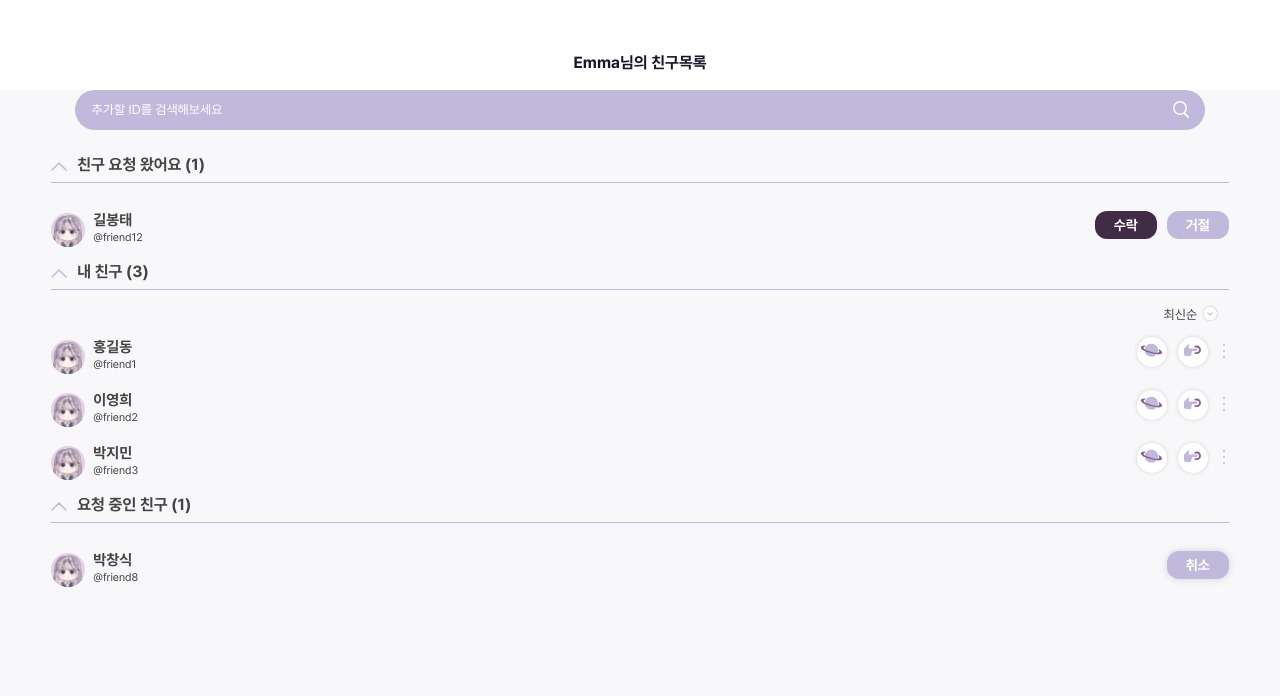
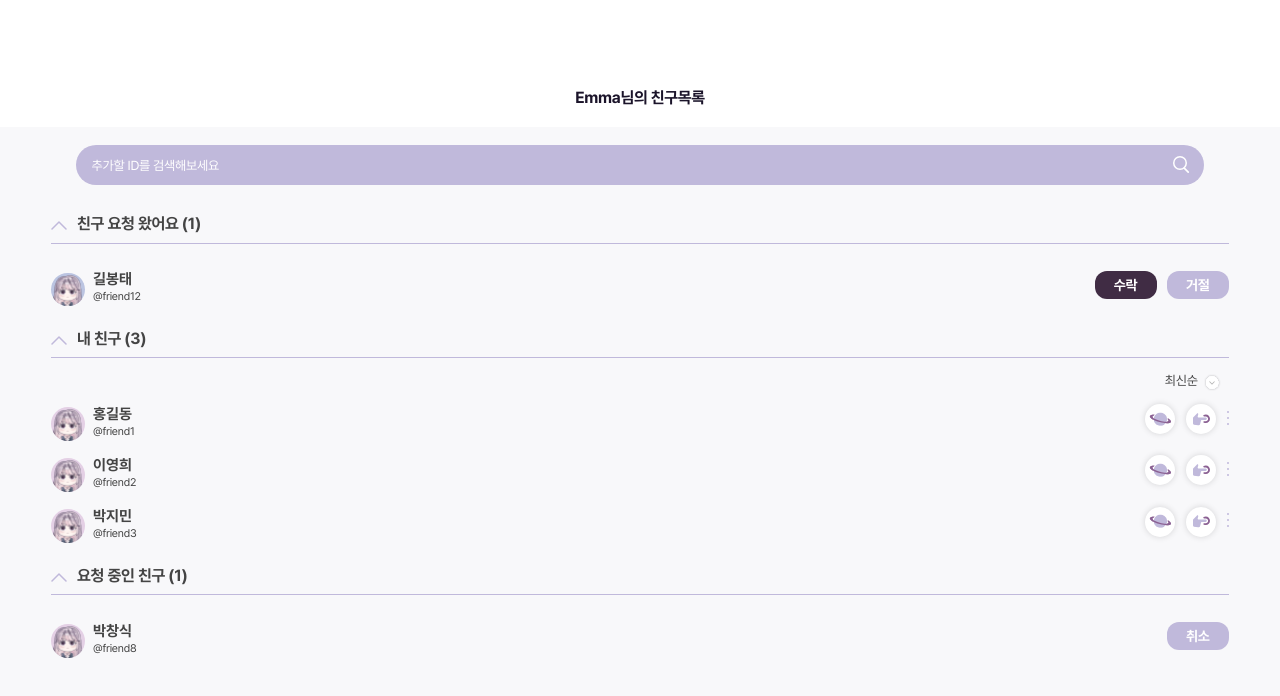
Before and after one commit to KUIT-Pleiades/Pleiades-Web-FrontEnd, a React (Vite) app: page /friendtab in a window 1280 px wide. Shown: the top 696 px of the page. Built offline with nearby package versions, Linux system fonts and the light colour scheme.

Commit message:
Feat: FriendsTab, SearchUsersBar scss rebuild complete

```diff
--- a/src/components/SearchUsersBar/SearchUsersBar.module.scss
+++ b/src/components/SearchUsersBar/SearchUsersBar.module.scss
@@ -8,30 +8,21 @@
     justify-content: center;
     position: relative;
     z-index: 10;
-
-    &::after {
-        content: '';
-        position: absolute;
-        top: 95%;
-        left: 0;
-        width: 100%;
-        height: 30px;
-        background: linear-gradient(to bottom, #F8F8FA, rgba(255, 255, 255, 0));
-        z-index: 10;
-        pointer-events: none;
-    }
+    //border: 1px solid black;
 }
 
 // Search bar styling
 .searchBar {
     width: 86%;
-    height: 40px;
+    height: 2.5rem;
     background-color: #C0B9DB;
-    border-radius: 20px;
+    border-radius: 3.125rem;
+    //flex-shrink: 0;
     display: flex;
     align-items: center;
     justify-content: space-between;
-    padding: 0 15px;
+    padding: 0 0.87rem;
+    margin: 1.13rem 0;
     z-index: 11;
 }
 
@@ -40,18 +31,19 @@
     background-color: transparent;
     border: none;
     width: 90%;
-    line-height: 20px;
-    color: #FFFFFF;
+    color: #FFF;
 
     &::placeholder {
-        color: #FFFFFF;
-        font-family: "Pretendard";
-        font-size: 13px;
+        color: #FFF;
+        font-family: Pretendard;
+        font-size: 0.8125rem;
+        font-style: normal;
+        font-weight: 400;
+        line-height: normal;
+        letter-spacing: -0.01625rem;
     }
-
     &:focus {
         outline: none;
-
         &::placeholder {
             color: transparent;
         }
--- a/src/pages/FriendsTab/FriendsTab.module.scss
+++ b/src/pages/FriendsTab/FriendsTab.module.scss
@@ -5,39 +5,40 @@
     overflow: hidden;
     padding: 0;
     margin: 0;
-    width: 100vw;
-    height: 100vh;
+    width: 100dvw;
+    height: 100dvh;
     background-color: #F8F8FA;
 }
 
 // 헤더 컨테이너 스타일
 .headContainer {
     width: 100%;
-    height: 9%;
+    height: 6.7125rem;
     display: flex;
-    justify-content: center;
-    align-items: flex-end;
-    padding: 0 0 18px 0;
+    flex-direction: column;
+    justify-content: end;
+    align-items: center;
+    padding: 0 0 1.25rem 0;
     margin: 0;
-    background-color: #FFFFFF;
+    background-color: #FFF;
 
     .title {
-        padding: 0;
-        margin: 0;
 
-        .titleName,
-        .titleWelcome {
+        .titleName{
+            color: #1B142A;
+            text-align: center;
             font-family: "Pretendard";
-            font-size: 16px;
-            color: #1B142A;
-            font-weight: bold;
+            font-size: 1rem;
+            font-style: normal;
+            font-weight: 700;
+            line-height: normal;
+            letter-spacing: -0.02rem;
         }
     }
 }
 
 // 친구 없음 화면 스타일
 .noFriend {
-    font-family: "Pretendard";
     width: 100%;
     display: flex;
     flex-direction: column;
@@ -48,14 +49,26 @@
     transform: translate(-50%, -50%);
 
     .noFriendFirstText {
-        font-weight: 500;
-        font-size: 16px;
         color: #1B142A;
+        text-align: center;
+        font-family: Pretendard;
+        font-size: 1rem;
+        font-style: normal;
+        font-weight: 700;
+        line-height: normal;
+        letter-spacing: -0.02rem;
+        margin-bottom: 1.12rem;
     }
 
     .noFriendSecondText {
+        color: #444;
+        text-align: center;
+        font-family: Pretendard;
+        font-size: 0.8125rem;
+        font-style: normal;
         font-weight: 400;
-        font-size: 13px;
-        color: #444444;
+        line-height: normal;
+        letter-spacing: -0.01625rem;
+        margin-bottom: 2.69rem;
     }
 }
--- a/src/pages/FriendsTab/FriendsTab.tsx
+++ b/src/pages/FriendsTab/FriendsTab.tsx
@@ -22,10 +22,14 @@ interface FriendsData {
 
 const FriendsTab: React.FC = () => {
     const [character, setCharacter] = useState<Character | null>(null);
-    const [friendsData, setFriendsData] = useState<FriendsData | null>(null);
+    const [friendsData, setFriendsData] = useState<FriendsData>({
+        FriendRequests: [],
+        MyFriends: [],
+        MyRequests: [],
+    });
 
     //친구 있는지 없는지
-    const [hasNoFriend, setHasNoFriend] = useState<boolean>(false);
+    //const [hasNoFriend, setHasNoFriend] = useState<boolean>(false);
 
     const handleDeleteFriend = () => {
         //친구 삭제
@@ -41,16 +45,13 @@ const FriendsTab: React.FC = () => {
                 .then((data) => {setFriendsData(data)})
                 .catch((err) => {console.error(err)});
     }, []);
-    useEffect(() => {
-        if (
-            friendsData?.FriendRequests?.length === 0 &&
-            friendsData?.MyFriends?.length === 0 &&
-            friendsData?.MyRequests?.length === 0
-        ) {
-            setHasNoFriend(true); // 친구 없음
-        } else {
-            setHasNoFriend(false); // 친구 있음
-        }
+
+    const hasNoFriend = React.useMemo(() => {
+        return (
+            friendsData.FriendRequests.length === 0 &&
+            friendsData.MyFriends.length === 0 &&
+            friendsData.MyRequests.length === 0
+        );
     }, [friendsData]);
 
     if (!character || !friendsData) return <div>Loading...</div>;
@@ -60,8 +61,7 @@ const FriendsTab: React.FC = () => {
             {/*================================ 제목 부분 ===================================*/}
             <div className={s.headContainer}>
                 <div className={s.title}>
-                    <span className={s.titleName}>{character?.characterName}</span>
-                    <span className={s.titleWelcome}>님의 친구목록</span>
+                    <span className={s.titleName}>{character?.characterName}님의 친구목록</span>
                 </div>
             </div>
             {/*================================ 검색창 부분 ==================================*/}
--- a/src/pages/FriendsTab/ShowFriendRequestsList/ShowFriendRequestsList.module.scss
+++ b/src/pages/FriendsTab/ShowFriendRequestsList/ShowFriendRequestsList.module.scss
@@ -18,30 +18,40 @@
 .profileImage {
     border-radius: 50%;
     overflow: hidden;
-    background-color: #E4D0E5;
-    width: 34px;
-    height: 34px;
+    background-color: #BBC4E1;
+    width: 2.12rem;
+    height: 2.12rem;
 }
 
 .nameId {
-    margin-left: 8px;
+    margin: 0;
+    margin-left: 0.5rem;
+    height: 2.12rem;
 
     p {
         margin: 0;
         padding: 0;
 
         &:nth-child(1) {
+            top: 0;
+            color: #444;
             font-family: "Pretendard";
-            font-size: 15px;
-            color: #444444;
-            font-weight: bold;
-            margin-bottom: 2px;
+            font-size: 0.9375rem;
+            font-style: normal;
+            font-weight: 700;
+            line-height: normal;
+            margin-bottom: 0.13rem;
         }
 
         &:nth-child(2) {
+            bottom: 0;
+            color: #444;
             font-family: "Pretendard";
-            font-size: 11px;
-            color: #444444;
+            font-size: 0.6875rem;
+            font-style: normal;
+            font-weight: 400;
+            line-height: normal;
+            letter-spacing: -0.01375rem;
         }
     }
 }
@@ -53,15 +63,19 @@
 }
 
 .acceptButton, .declineButton {
-    width: 62px;
-    height: 28px;
+    width: 3.88rem;
+    height: 1.75rem;
     border: none;
-    color: #FFFFFF;
-    border-radius: 12px;
+    border-radius: 0.75rem;
+    color: #FFF;
+    text-align: center;
     font-family: "Pretendard";
-    font-size: 14px;
-    font-weight: bold;
-    margin-left: 10px;
+    font-size: 0.875rem;
+    font-style: normal;
+    font-weight: 700;
+    line-height: normal;
+    letter-spacing: -0.01456rem;
+    margin-left: 0.63rem;
 
     &.acceptButton {
         background-color: #402C44;
@@ -78,21 +92,26 @@
     top: 50%;
     left: 50%;
     transform: translate(-50%, -50%);
-    background: #FFFFFF;
-    border-radius: 10px;
-    box-shadow: 0 0 10px rgba(0, 0, 0, 0.25);
+    background: #FFF;
+    border-radius: 0.75rem;
+    filter: drop-shadow(0px 0px 35px rgba(0, 0, 0, 0.25));
+    // filter: drop-shadow(0px 0px 20px rgba(41, 34, 41, 0.25));
     width: 70%;
-    height: 50px;
-    font-family: "ElectricalSafety";
-    font-weight: 400;
-    font-size: 15px;
+    min-width: 17.9rem;
+    height: 3.06rem;
     color: #1B142A;
     text-align: center;
+    font-family: "ElectricalSafety";
+    font-size: 0.9375rem;
+    font-style: normal;
+    font-weight: 400;
+    line-height: normal;
     display: flex;
     justify-content: center;
     align-items: center;
     z-index: 1000;
     animation: fadeInOut 1.5s ease-in-out;
+    opacity: 0;
 
     @keyframes fadeInOut {
         0% {
@@ -111,19 +130,17 @@
 }
 
 .acceptFriendPopupSpacecraftUp {
-    position: fixed;
-    top: -33px;
-    left: -15px;
-    width: 38px;
-    height: 31px;
+    position: absolute;
+    top: -65%; /* 팝업 상단 기준으로 약간 위로 배치 */
+    left: -5%; /* 팝업 왼쪽 기준으로 약간 왼쪽으로 배치 */
+    width: 2.34712rem;
     z-index: 1001;
 }
 
 .acceptFriendPopupSpacecraftDown {
-    position: fixed;
-    bottom: -30px;
-    right: 5px;
-    width: 38px;
-    height: 31px;
+    position: absolute;
+    bottom: -65%; /* 팝업 하단 기준으로 약간 아래로 배치 */
+    right: 1%; /* 팝업 오른쪽 기준으로 약간 오른쪽으로 배치 */
+    width: 2.34712rem;
     z-index: 1001;
 }
--- a/src/pages/FriendsTab/ShowMyFriendsList/ShowMyFriendsList.module.scss
+++ b/src/pages/FriendsTab/ShowMyFriendsList/ShowMyFriendsList.module.scss
@@ -19,29 +19,39 @@
     border-radius: 50%;
     overflow: hidden;
     background-color: #E4D0E5;
-    width: 34px;
-    height: 34px;
+    width: 2.12rem;
+    height: 2.12rem;
 }
 
 .nameId {
-    margin-left: 8px;
+    margin: 0;
+    margin-left: 0.5rem;
+    height: 2.12rem;
 
     p {
         margin: 0;
         padding: 0;
 
         &:nth-child(1) {
+            top: 0;
+            color: #444;
             font-family: "Pretendard";
-            font-size: 15px;
-            color: #444444;
-            font-weight: bold;
-            margin-bottom: 2px;
+            font-size: 0.9375rem;
+            font-style: normal;
+            font-weight: 700;
+            line-height: normal;
+            margin-bottom: 0.13rem;
         }
 
         &:nth-child(2) {
+            bottom: 0;
+            color: #444;
             font-family: "Pretendard";
-            font-size: 11px;
-            color: #444444;
+            font-size: 0.6875rem;
+            font-style: normal;
+            font-weight: 400;
+            line-height: normal;
+            letter-spacing: -0.01375rem;
         }
     }
 }
@@ -52,44 +62,44 @@
     align-items: center;
 }
 
-.goStationButton, .pokeButton {
-    width: 30px;
-    height: 30px;
+.goStationButton, .pokeButton, .onPokeButton {
+    width: 1.88rem;
+    height: 1.88rem;
+    padding-top: 0.2rem;
+    padding-left: 0.08rem;
     border: none;
     border-radius: 50%;
-    background-color: #FFFFFF;
-    box-shadow: 0px 0px 4px rgba(0, 0, 0, 0.15);
-    margin-left: 11px;
+    background-color: #FFF;
+    box-shadow: 0px 0px 0.4rem rgba(0, 0, 0, 0.15);
+    margin-left: 0.69rem;
 }
 
 .onPokeButton {
-    width: 30px;
-    height: 30px;
-    border: none;
-    border-radius: 50%;
     background-color: #E4D0E5;
-    box-shadow: 0px 0px 4px rgba(0, 0, 0, 0.15);
-    margin-left: 11px;
 }
 
 .deleteFriendsButton {
-    width: 10px;
+    width: 0.125rem;
     border: none;
     background-color: transparent;
-    margin-left: 11px;
+    margin-left: 0.69rem;
 }
 
 .showDeleteFriendModalButton {
-    width: 78px;
-    height: 28px;
+    width: 4.88rem;
+    height: 1.75rem;
     border: none;
-    background-color: #FFFFFF;
+    background-color: #FFF;
+    box-shadow: 0px 0px 5px 0px rgba(41, 34, 41, 0.20);
+    border-radius: 0.75rem;
     color: #8B6193;
-    border-radius: 12px;
-    box-shadow: 0px 0px 4px rgba(0, 0, 0, 0.15);
-    font-family: "Pretendard";
-    font-weight: 500;
-    font-size: 13px;
+    text-align: center;
+    font-family: Pretendard;
+    font-size: 0.8125rem;
+    font-style: normal;
+    font-weight: 700;
+    line-height: normal;
+    letter-spacing: -0.01875rem;
 }
 
 // Poke popup styles
@@ -98,21 +108,26 @@
     top: 50%;
     left: 50%;
     transform: translate(-50%, -50%);
-    background: #FFFFFF;
-    border-radius: 10px;
-    box-shadow: 0 0 10px rgba(0, 0, 0, 0.25);
+    background: #FFF;
+    border-radius: 0.75rem;
+    filter: drop-shadow(0px 0px 35px rgba(0, 0, 0, 0.25));
+    // filter: drop-shadow(0px 0px 20px rgba(41, 34, 41, 0.25));
     width: 70%;
-    height: 50px;
-    font-family: "ElectricalSafety";
-    font-weight: 400;
-    font-size: 15px;
+    min-width: 17.9rem;
+    height: 3.06rem;
     color: #1B142A;
     text-align: center;
+    font-family: "ElectricalSafety";
+    font-size: 0.9375rem;
+    font-style: normal;
+    font-weight: 400;
+    line-height: normal;
     display: flex;
     justify-content: center;
     align-items: center;
     z-index: 1000;
     animation: fadeInOut 1.5s ease-in-out;
+    opacity: 0;
 
     @keyframes fadeInOut {
         0% {
@@ -131,19 +146,17 @@
 }
 
 .pokePopupStarsUp {
-    position: fixed;
-    top: -50%;
+    position: absolute;
+    top: -55%;
     left: 2%;
-    width: 20px;
-    height: 20px;
+    width: 1.24219rem;
     z-index: 1001;
 }
 
 .pokePopupStarsDown {
-    position: fixed;
-    bottom: -50%;
-    right: 2%;
-    width: 20px;
-    height: 20px;
+    position: absolute;
+    bottom: -55%;
+    right: 3%;
+    width: 1.24219rem;
     z-index: 1001;
 }
--- a/src/pages/FriendsTab/ShowMyRequestsList/ShowMyRequestsList.module.scss
+++ b/src/pages/FriendsTab/ShowMyRequestsList/ShowMyRequestsList.module.scss
@@ -19,50 +19,58 @@
     border-radius: 50%;
     overflow: hidden;
     background-color: #E4D0E5;
-    width: 34px;
-    height: 34px;
+    width: 2.12rem;
+    height: 2.12rem;
 }
 
 .nameId {
-    margin-left: 8px;
+    margin: 0;
+    margin-left: 0.5rem;
+    height: 2.12rem;
 
     p {
         margin: 0;
         padding: 0;
 
         &:nth-child(1) {
+            top: 0;
+            color: #444;
             font-family: "Pretendard";
-            font-size: 15px;
-            color: #444444;
-            font-weight: bold;
-            margin-bottom: 2px;
+            font-size: 0.9375rem;
+            font-style: normal;
+            font-weight: 700;
+            line-height: normal;
+            margin-bottom: 0.13rem;
         }
 
         &:nth-child(2) {
+            bottom: 0;
+            color: #444;
             font-family: "Pretendard";
-            font-size: 11px;
-            color: #444444;
+            font-size: 0.6875rem;
+            font-style: normal;
+            font-weight: 400;
+            line-height: normal;
+            letter-spacing: -0.01375rem;
         }
     }
 }
 
-// Button container and cancel button
-.buttonContainer {
-    display: flex;
-    justify-content: space-between;
-}
-
 .cancelButton {
-    width: 62px;
-    height: 28px;
+    width: 3.88rem;
+    height: 1.75rem;
     border: none;
-    color: #FFFFFF;
-    border-radius: 12px;
+    border-radius: 0.75rem;
+    color: #FFF;
+    text-align: center;
     font-family: "Pretendard";
-    font-size: 14px;
-    font-weight: bold;
+    font-size: 0.875rem;
+    font-style: normal;
+    font-weight: 700;
+    line-height: normal;
+    letter-spacing: -0.01456rem;
+    margin-left: 0.63rem;
     background-color: #C0B9DB;
-    box-shadow: 0px 0px 8px rgba(0, 0, 0, 0.15);
 }
 
 // Cancel request popup styling
@@ -71,16 +79,20 @@
     top: 50%;
     left: 50%;
     transform: translate(-50%, -50%);
-    background: #FFFFFF;
-    border-radius: 10px;
-    box-shadow: 0 0 10px rgba(0, 0, 0, 0.25);
+    background: #FFF;
+    border-radius: 0.75rem;
+    filter: drop-shadow(0px 0px 35px rgba(0, 0, 0, 0.25));
+    // filter: drop-shadow(0px 0px 20px rgba(41, 34, 41, 0.25));
     width: 70%;
-    height: 5%;
-    font-family: "Pretendard";
-    font-weight: bold;
-    font-size: 15px;
+    min-width: 17.9rem;
+    height: 3.06rem;
     color: #1B142A;
     text-align: center;
+    font-family: "ElectricalSafety";
+    font-size: 0.9375rem;
+    font-style: normal;
+    font-weight: 400;
+    line-height: normal;
     display: flex;
     justify-content: center;
     align-items: center;
--- a/src/pages/FriendsTab/ShowTotalFriendsList/ShowTotalFriendsList.module.scss
+++ b/src/pages/FriendsTab/ShowTotalFriendsList/ShowTotalFriendsList.module.scss
@@ -3,8 +3,8 @@
     width: 100%;
     max-height: 78%;
     background-color: transparent;
-    margin: 15px 0 0;
-    padding: 10px 0 0;
+    margin: 0.75rem 0 0;
+    //padding: 0.75rem 0 0;
     display: flex;
     flex-direction: column;
     align-items: center;
@@ -12,28 +12,37 @@
 }
 
 .friendsList span {
-    font-family: "Pretendard";
-    font-size: 16px;
-    color: #444444;
-    font-weight: bold;
-    margin-left: 10px;
+    color: #444;
+    text-align: center;
+    font-family: Pretendard;
+    font-size: 1rem;
+    font-style: normal;
+    font-weight: 700;
+    line-height: normal;
+    letter-spacing: -0.02rem;
+    margin-left: 0.62rem;
 }
 
 // Section containers
 .friendRequests, .myFriends, .myRequests {
     width: 92%;
     height: auto;
+    //margin-bottom: 1rem;
+}
+
+.devideSection {
+    height: 1rem;
 }
 
 // Section headers
 .friendRequestsHead, .myFriendsHead, .myRequestsHead {
     width: 100%;
-    height: 19px;
-    margin-bottom: 10px;
+    height: 1.1rem;
+    margin-bottom: 0.6rem;
     display: flex;
     align-items: flex-end;
     border-bottom: 1px solid #C0B9DB;
-    padding-bottom: 8px;
+    padding-bottom: 0.6rem;
 }
 
 .showHideButton {
@@ -46,23 +55,23 @@
 // Sections content
 .friendRequestsSection, .myFriendsSection, .myRequestsSection {
     width: 100%;
-    margin-bottom: 21px;
+    margin-bottom: 1.8rem;
     display: flex;
     flex-direction: column;
     align-items: center;
     justify-content: center;
-    gap: 10px;
+    gap: 0.5rem;
 }
 
 .friendRequestsSection div:first-child,
 .myRequestsSection div:first-child,
 .myFriendsSection div:first-child {
-    margin-top: 5px;
+    margin-top: 0.3rem;
 }
 
 .friendRequest, .myFriend, .myRequest {
     width: 100%;
-    height: 43px;
+    height: 2.7rem;
 }
 
 // Sort criteria box
--- a/src/pages/FriendsTab/ShowTotalFriendsList/ShowTotalFriendsList.tsx
+++ b/src/pages/FriendsTab/ShowTotalFriendsList/ShowTotalFriendsList.tsx
@@ -1,4 +1,4 @@
-import React, { useState } from "react";
+import React, { useEffect, useState } from "react";
 //import { Character } from "../../interfaces/Interfaces";
 import s from "./ShowTotalFriendsList.module.scss";
 
@@ -37,24 +37,28 @@ const ShowTotalFriendsList: React.FC<ShowTotalFriendsListProps> = ({
     const [isShowFriendRequests, setIsShowFriendRequests] = useState<boolean>(true);
     const [isShowMyFriends, setIsShowMyFriends] = useState<boolean>(true);
     const [isShowMyRequests, setIsShowMyRequests] = useState<boolean>(true);
-    if (
-        friendsData?.FriendRequests?.length === 0 &&
-        friendsData?.MyFriends?.length === 0 &&
-        friendsData?.MyRequests?.length === 0
-    ) {
+    useEffect(() => {
+      if(friendsData?.FriendRequests?.length === 0){
         setIsShowFriendRequests(false);
+      }
+      if(friendsData?.MyFriends?.length === 0){
         setIsShowMyFriends(false);
+      }
+      if(friendsData?.MyRequests?.length === 0){
         setIsShowMyRequests(false);
-    }
+      }
+  }, [friendsData]);
 
   return (
     <div className={s.friendsList}>
       {/*============= 받은 친구 요청 리스트 =============*/}
       <div className={s.friendRequests}>
-        <div className={s.friendRequestsHead}>
+        <div
+          className={s.friendRequestsHead}
+          onClick={() => setIsShowFriendRequests(!isShowFriendRequests)}
+        >
           <button
             className={s.showHideButton}
-            onClick={() => setIsShowFriendRequests(!isShowFriendRequests)}
           >
             {isShowFriendRequests ? (
               <img src={hideUpArrow} alt="hideUpArrow" />
@@ -73,13 +77,16 @@ const ShowTotalFriendsList: React.FC<ShowTotalFriendsListProps> = ({
             ))}
           </div>
         )}
+        {!isShowFriendRequests && <div className={s.devideSection}></div>}
       </div>
       {/*============= 내 친구 리스트 =============*/}
       <div className={s.myFriends}>
-        <div className={s.myFriendsHead}>
+        <div
+          className={s.myFriendsHead}
+          onClick={() => setIsShowMyFriends(!isShowMyFriends)}
+        >
           <button
             className={s.showHideButton}
-            onClick={() => setIsShowMyFriends(!isShowMyFriends)}
           >
             {isShowMyFriends ? (
               <img src={hideUpArrow} alt="hideUpArrow" />
@@ -110,13 +117,16 @@ const ShowTotalFriendsList: React.FC<ShowTotalFriendsListProps> = ({
             </div>
           </>
         )}
+        {!isShowMyFriends && <div className={s.devideSection}></div>}
       </div>
       {/*============= 내가 친구 요청 보낸 리스트 =============*/}
       <div className={s.myRequests}>
-        <div className={s.myRequestsHead}>
+        <div
+          className={s.myRequestsHead}
+          onClick={() => setIsShowMyRequests(!isShowMyRequests)}
+        >
           <button
             className={s.showHideButton}
-            onClick={() => setIsShowMyRequests(!isShowMyRequests)}
           >
             {isShowMyRequests ? (
               <img src={hideUpArrow} alt="hideUpArrow" />
--- a/src/pages/FriendsTab/SortCriteriaBox/SortCriteriaBox.module.scss
+++ b/src/pages/FriendsTab/SortCriteriaBox/SortCriteriaBox.module.scss
@@ -8,55 +8,60 @@
 
 // Sort section (open and close)
 .sortBySectionOpen, .sortBySectionClose {
-    width: 78px;
+    width: 4.88rem;
     position: absolute;
     right: 0;
     margin: 0;
     padding: 0;
-    border-radius: 12px;
+    border-radius: 0.75rem;
     z-index: 90;
 }
 
 .sortBySectionOpen {
-    background-color: #FFFFFF;
-    height: 47px;
-    box-shadow: 0px 0px 6px rgba(0, 0, 0, 0.25);
+    background-color: #FFF;
+    height: 2.94rem;
+    box-shadow: 0px 0px 5px 0px rgba(41, 34, 41, 0.20);
 }
 
 // Sort buttons
 .sortCriteriaSelectButtonUpToDateOrder, .sortCriteriaSelectButtonFirstNameOrder {
     background-color: transparent;
     border: none;
-    font-family: "Pretendard";
-    font-size: 13px;
     margin: 0;
     padding: 0;
     position: absolute;
-    width: 53px;
-    height: 16px;
+    width: 3rem;
+    height: 1rem;
+    color: #444;
+    font-family: "Pretendard";
+    font-size: 0.8125rem;
+    font-style: normal;
+    font-weight: 400;
+    line-height: normal;
+    letter-spacing: -0.01875rem;
 }
 
 .sortCriteriaSelectButtonUpToDateOrder {
-    left: 3px;
-    top: 6px;
+    left: 0.41rem;
+    top: 0.31rem;
 }
 
 .sortCriteriaSelectButtonFirstNameOrder {
-    left: 3px;
-    top: 24px;
+    left: 0.41rem;
+    top: 1.56rem;
 }
 
 // Arrows
 .arrowHideUp {
     position: absolute;
-    left: 50px;
-    top: 5px;
+    left: 3.25rem;
+    top: 0.37rem;
 }
 
 .arrowShowDown {
     position: absolute;
-    left: 50px;
-    top: 5px;
+    left: 3.25rem;
+    top: 0.37rem;
 }
 
 // Sort section (closed)
@@ -66,16 +71,20 @@
 
 // Sort criteria text
 .sortCriteriaText {
-    font-family: "Pretendard";
-    font-size: 13px;
-    color: #444444;
+    color: #444;
+    font-family: Pretendard;
+    font-size: 0.8125rem;
+    font-style: normal;
+    font-weight: 400;
+    line-height: normal;
+    letter-spacing: -0.01875rem;
     background-color: transparent;
     border: none;
     margin: 0;
     padding: 0;
-    width: 53px;
-    height: 16px;
+    width: 3rem;
+    height: 1rem;
     position: absolute;
-    left: 3px;
-    top: 6px;
+    left: 0.41rem;
+    top: 0.31rem;
 }
```
Also changed, not shown: src/pages/FriendsTab/DeleteFriendModal/DeleteFriendModal.module.scss (+41 -24 lines). Lines whose indentation alone changed are shown as unchanged.
